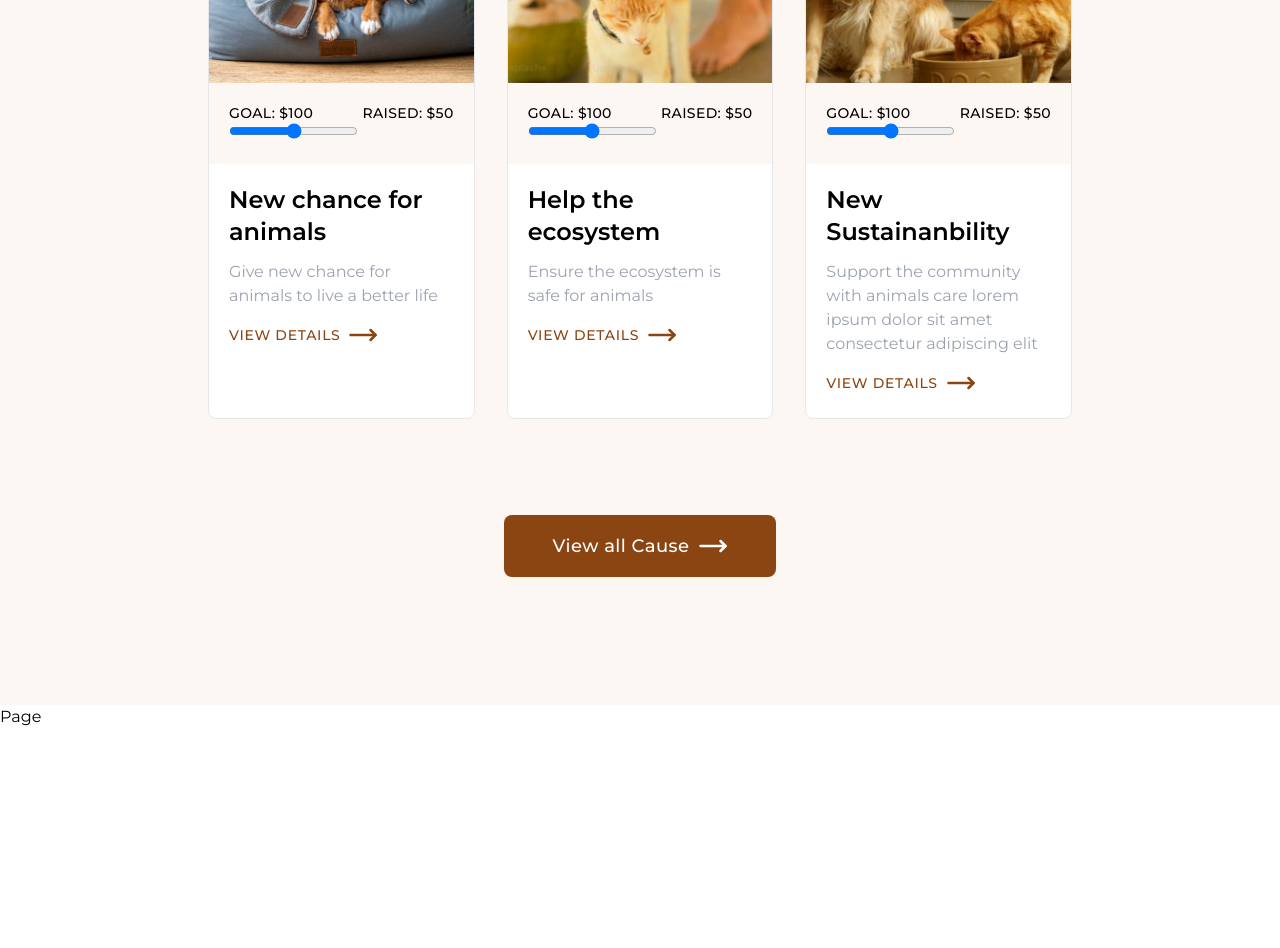
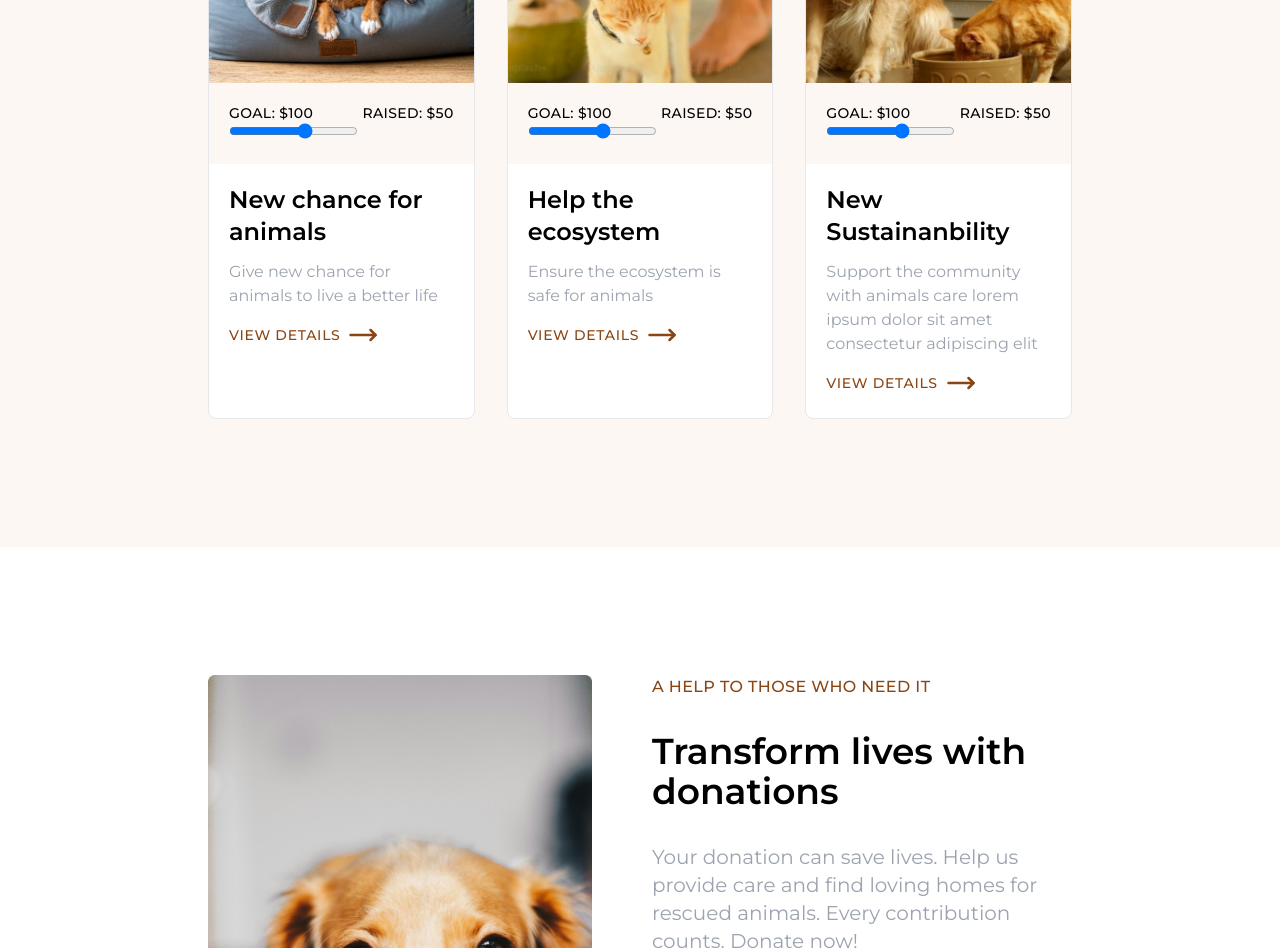
Before and after one commit to BajraYeJoon/pawprints, a Next.js app: page / in a window 1280 px wide. Shown: the part 2480-3428 px from the top of the page. Before the commit the page ends 3209 px from the top, so only its background shows below. Built offline with nearby package versions, Linux system fonts and the light colour scheme.

Commit message:
feat: Add DonateCard component to Home page

```diff
--- a/src/app/page.tsx
+++ b/src/app/page.tsx
@@ -2,6 +2,7 @@ import Navbar from "@/screens/Navbar/Navbar";
 import Hero from "@/screens/Hero/Hero";
 import About from "@/screens/About/About";
 import DonationSummary from "@/screens/DonationSummary/DonationSummary";
+import DonateCard from "@/screens/DonateCard/DonateCard";
 
 export default function Home() {
   const jsonLd = {
@@ -21,7 +22,7 @@ export default function Home() {
       </div>
       <About />
       <DonationSummary />
-      Page
+      <DonateCard />
       <script
         type="application/ld+json"
         dangerouslySetInnerHTML={{ __html: JSON.stringify(jsonLd) }}
--- a/src/components/Heading/Heading.tsx
+++ b/src/components/Heading/Heading.tsx
@@ -1,30 +1,51 @@
 import React from "react";
 import { Typography } from "@/components";
+import { cn } from "@/lib/utils";
 
 interface HeadingProps {
   heading: string;
   subtitle: string;
   title: string;
+  placeContentLeft?: boolean;
 }
 
-const Heading = ({ heading, subtitle, title }: HeadingProps) => {
+const Heading = ({
+  heading,
+  subtitle,
+  title,
+  placeContentLeft,
+}: HeadingProps) => {
   return (
-    <section className="flex flex-col  justify-center items-center gap-4 md:gap-6 lg:gap-8">
+    <section
+      className={cn(
+        "flex flex-col justify-center gap-4 md:gap-6 lg:gap-8",
+        placeContentLeft ? "items-start" : "items-center"
+      )}
+    >
       <Typography
         tag="span"
-        className="text-primary text-xs md:text-base  uppercase font-medium tracking-wide"
+        className={cn(
+          "text-primary text-xs md:text-base uppercase font-medium tracking-wide",
+          placeContentLeft ? "text-left" : "text-center"
+        )}
       >
         {title}
       </Typography>
       <Typography
         tag="h1"
-        className="text-2xl text-center md:text-3xl lg:text-4xl font-semibold"
+        className={cn(
+          "text-2xl md:text-3xl lg:text-4xl font-semibold",
+          placeContentLeft ? "text-left" : "text-center"
+        )}
       >
         {heading}
       </Typography>
       <Typography
         tag="h2"
-        className="text-gray-400 max-w-md text-center md:max-w-3xl lg:max-w-5xl text-sm md:text-lg lg:text-xl font-normal tracking-normal "
+        className={cn(
+          "text-gray-400 max-w-md md:max-w-3xl lg:max-w-5xl text-sm md:text-lg lg:text-xl font-normal tracking-normal",
+          placeContentLeft ? "text-left" : "text-center"
+        )}
       >
         {subtitle}
       </Typography>
--- /dev/null
+++ b/src/screens/DonateCard/DonateCard.tsx
@@ -0,0 +1,70 @@
+import React from "react";
+import donateCardImg from "@/assets/donate-card-thumbnail.png";
+import Image from "next/image";
+import { Heading, Typography } from "@/components";
+import { RangeSlider } from "@/components/RangeSlider/RangeSlider";
+import { Button } from "@/components";
+
+const donationAmounts = [10, 25, 50, 100, 250];
+
+const DonateCard = () => {
+  return (
+    <section className="px-10 md:px-24 lg:px-52  mx-auto  sm:px-6 my-20 md:my-28 lg:my-32">
+      <div className="grid grid-cols-2  gap-6">
+        <div className="relative">
+          <Image
+            className="max-w-sm flex-1 place-content-center object-contain"
+            src={donateCardImg}
+            alt="Donate Dog"
+          />
+
+          <div className="absolute bottom-12 right-40 px-6 py-4 rotate-90 bg-background rounded-md text-white">
+            Paw Prints
+          </div>
+        </div>
+
+        <div className="md:flex-1 justify-center">
+          <Heading
+            title="A Help to those who need it"
+            heading="Transform lives with donations"
+            subtitle="Your donation can save lives. Help us provide care and find loving homes for rescued animals. Every contribution counts. Donate now!"
+            placeContentLeft
+          />
+
+          <div className="flex flex-col gap-6 mt-3">
+            <RangeSlider min="0" max="200" value="50" />
+            <div className="flex justify-between">
+              <Typography tag="p">Goal: $500</Typography>
+              <Typography tag="p" className="text-right">
+                Raised: $300
+              </Typography>
+            </div>
+
+            <div className="flex items-center border-2 w-fit">
+              <div className="border-r-2 px-4 py-2">$</div>
+
+              <input
+                type="number"
+                className="pl-2 max-w-16"
+                placeholder="10.00"
+                required
+              />
+            </div>
+
+            <div className="flex gap-3 items-start justify-start font-normal text-base">
+              {donationAmounts.map((amount) => (
+                <div key={amount} className="px-4 py-2 rounded-md border-2 ">
+                  ${amount.toFixed(2)}
+                </div>
+              ))}
+            </div>
+
+            <Button className="w-fit">Donate Now</Button>
+          </div>
+        </div>
+      </div>
+    </section>
+  );
+};
+
+export default DonateCard;
--- a/src/screens/DonationSummary/DonationSummary.tsx
+++ b/src/screens/DonationSummary/DonationSummary.tsx
@@ -37,14 +37,7 @@ const DonationSummary = () => {
                 Raised: ${summary.raised}
               </Typography>
               <div className="col-span-2">
-                <RangeSlider
-                  min="0"
-                  max={summary.goal.toString()}
-                  value={summary.raised.toString()}
-                  onChange={(e) => {
-                    // Handle change
-                  }}
-                />
+                <RangeSlider min="0" max="50" value="30" />
               </div>
             </div>
             <figure className="flex flex-col justify-between min-h-28 gap-3 p-5 items-start ">
@@ -68,7 +61,6 @@ const DonationSummary = () => {
           </div>
         ))}
       </div>
-      <Button> View all Cause </Button>
     </section>
   );
 };
--- /dev/null
+++ b/src/screens/Event/Event.tsx
@@ -0,0 +1,17 @@
+import { Heading } from "@/components";
+import React from "react";
+
+const Event = () => {
+  return (
+    <section className="px-10 md:px-24 lg:px-52 my-20 md:my-28 lg:my-32 flex flex-col justify-center items-center gap-12 md:gap-16 lg:gap-24">
+      <Heading
+        title="lorem5
+        "
+        heading="lorem10dasdfasdfjasdf"
+        subtitle="asdfuasdfasdfa"
+      />
+    </section>
+  );
+};
+
+export default Event;
```
Also changed, not shown: public/donate-card-thumbnail.png (added).
